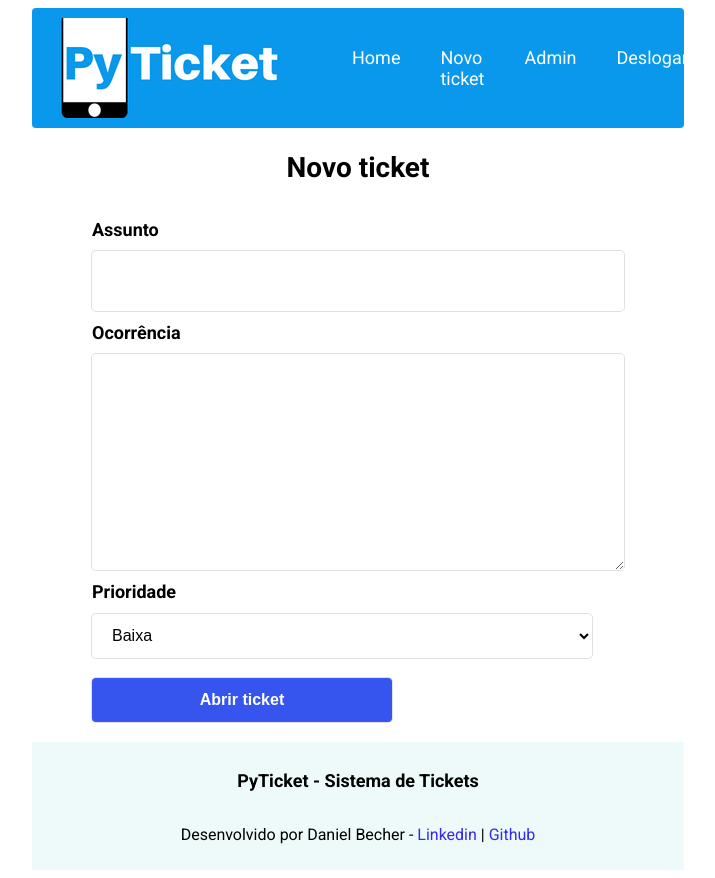
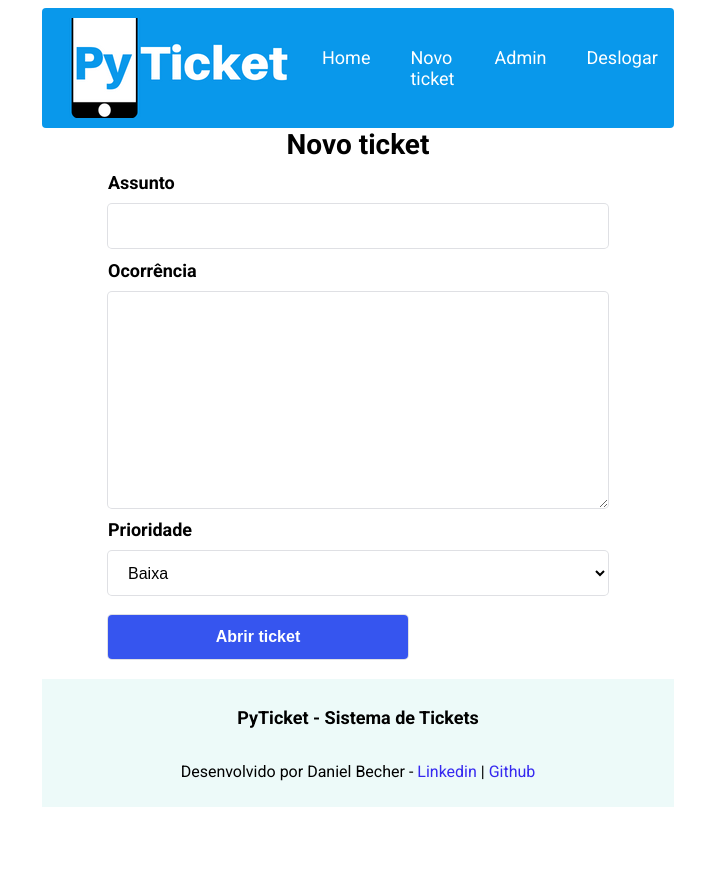
Before and after one commit to danielbecher/pyticket, a Django app: page /tickets/criarticket/ in a window 1280 px wide. Shown: the whole page, without its empty margins (282-997 px from the left). After the commit the page ends 807 px from the top, so only its background shows below. Run offline with Django 4.2, Linux system fonts and the light colour scheme; a user stored in the database is signed in.

Commit message:
Alterando alguns estilos CSS

```diff
--- /dev/null
+++ b/pyticket/static/css/reset.css
@@ -0,0 +1,21 @@
+* {
+    box-sizing: border-box;
+}
+
+a {
+    text-decoration: none;
+}
+
+ul, li {
+    list-style: none;
+    margin: 0;
+    padding: 0;
+}
+
+h1, h2, h3, h4, h5, h6 {
+    margin: 0;
+}
+
+a:hover, button:hover {
+    cursor: pointer;
+}
--- a/pyticket/templates/header.html
+++ b/pyticket/templates/header.html
@@ -12,6 +12,7 @@
     <link rel="stylesheet" href="{% static '/css/footer.css' %}">
     <link rel="stylesheet" href="{% static '/css/ticket.css' %}">
     <link rel="stylesheet" href="{% static '/css/login.css' %}">
+    <link rel="stylesheet" href="{% static '/css/reset.css' %}">
 </head>
 <body>
     <section class="header">
```
